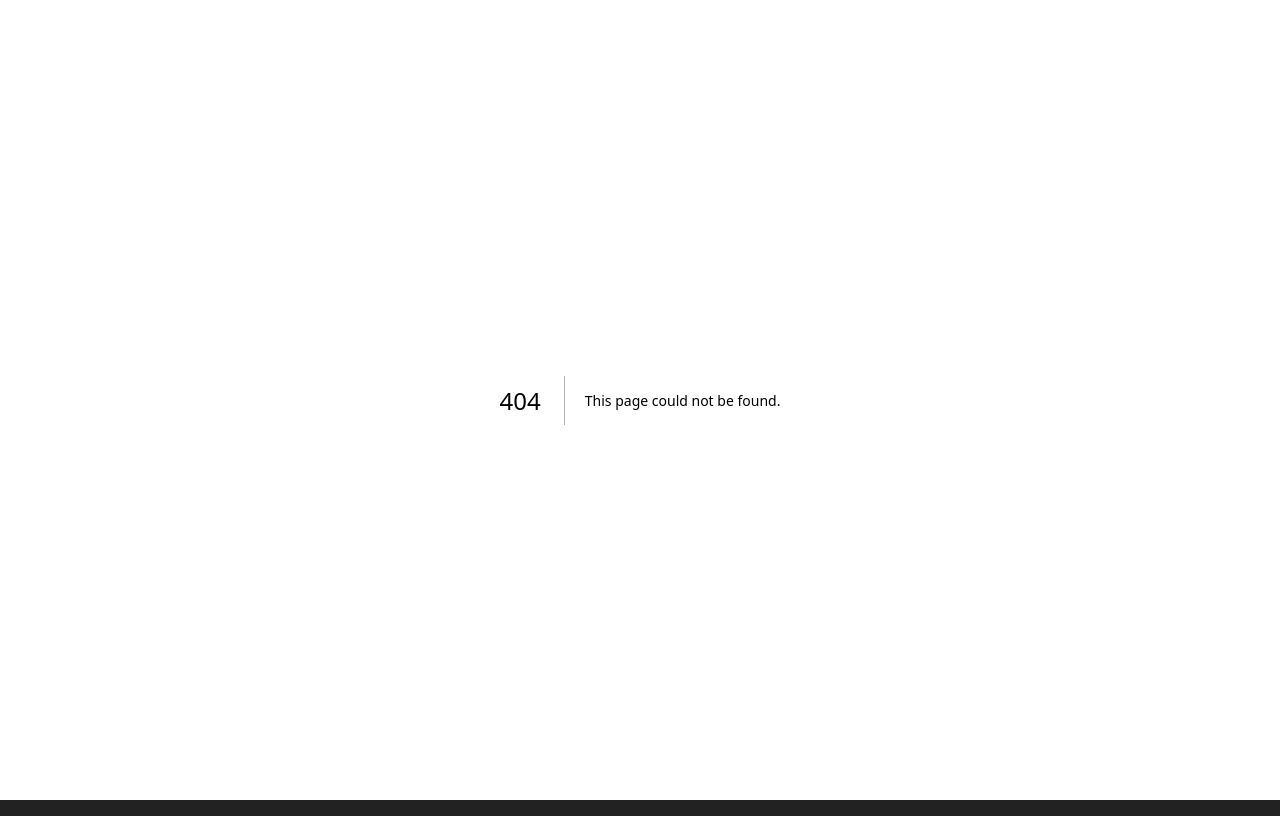
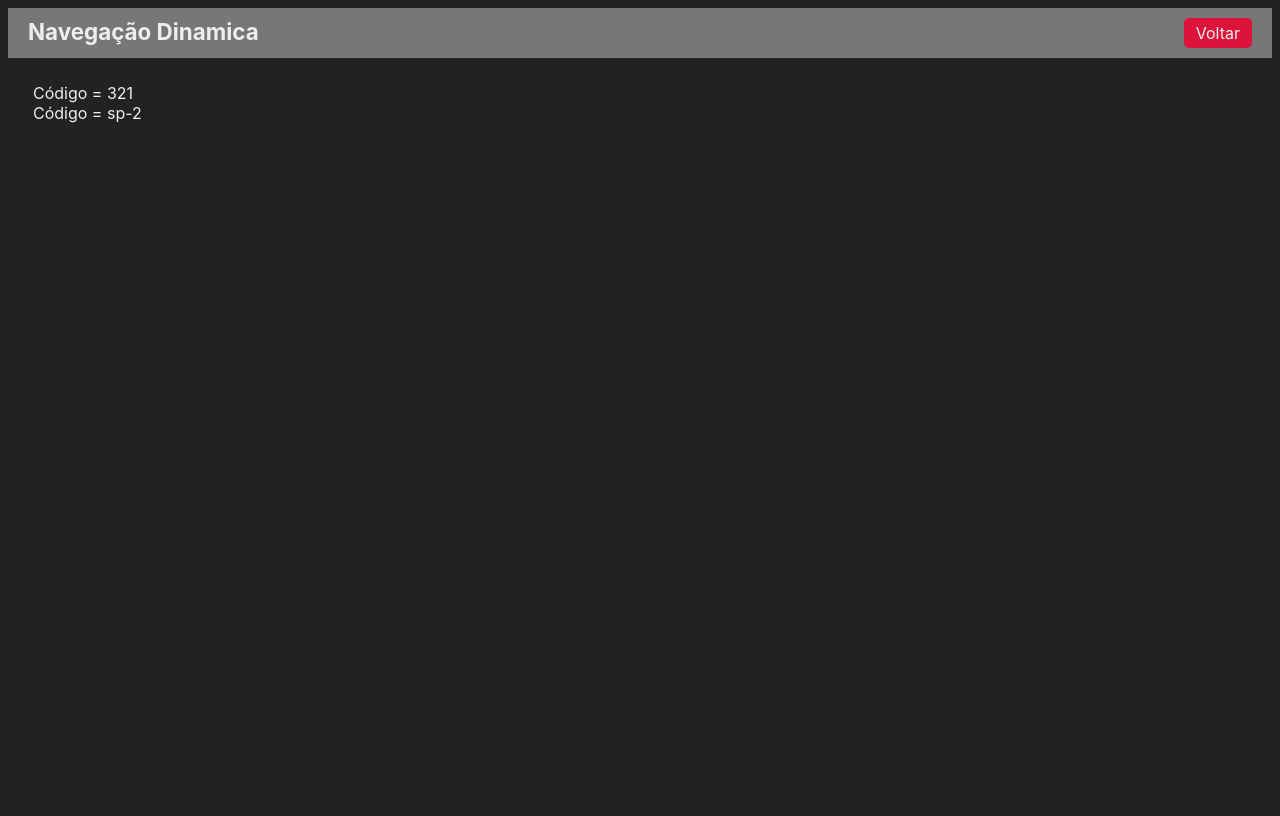
Before and after one commit to NikolasDaltro/Cadastro-Banco-Dados, a Next.js app in the folder fundamentos/: page /cliente/sp-2/321 in a window 1280 px wide. Before the commit this address had no page. Built offline with nearby package versions, Linux system fonts and the light colour scheme.

Commit message:
aplicando navegação dinamica

```diff
--- a/fundamentos/src/pages/app1.jsx
+++ b/fundamentos/src/pages/app1.jsx
@@ -2,7 +2,7 @@
 import Cabecalho from "../components/Cabecalho"
 
 
-export default function Aap1() {
+export default function App1() {
     return (
         <Layout titulo="Usando Componente">
             <Cabecalho titulo="Next.Js & React" />
--- /dev/null
+++ b/fundamentos/src/pages/cliente/[filial]/[codigo].jsx
@@ -0,0 +1,13 @@
+import Layout from "../../../components/Layout";
+import {useRouter} from 'next/router'
+
+export default function ClienteProCodigo() {
+    const router = useRouter()
+     return (
+        <Layout titulo="Navegação Dinamica">
+            <div>Código = {router.query.codigo}</div>
+            <div>Código = {router.query.filial}</div>
+
+        </Layout>
+    )
+}
--- a/fundamentos/src/pages/index.jsx
+++ b/fundamentos/src/pages/index.jsx
@@ -14,6 +14,7 @@
          <Navegador texto="App1" destino="/app1" />
          <Navegador texto="JSX"destino="/jsx" />
          <Navegador texto="Navegação #01"destino="/navegacao" />
+         <Navegador texto="Navegação #02"destino="/cliente/sp-2/321" />
         </div>
     )
 }
```
